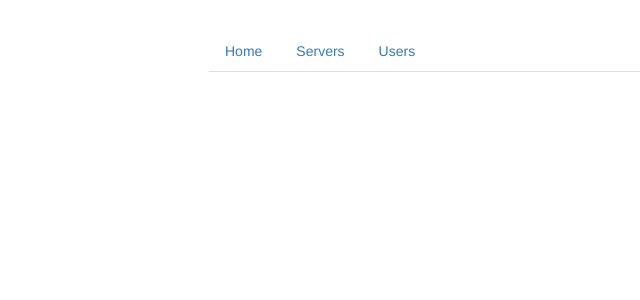
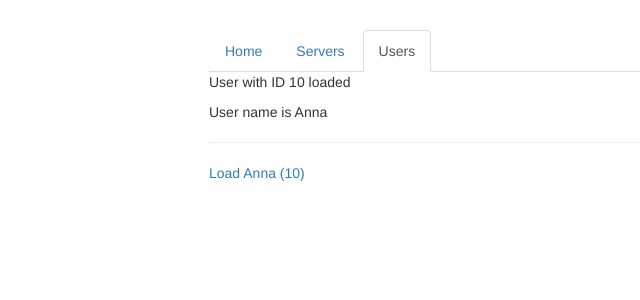
Before and after one commit to DimK10/angular-routing-lesson, an Angular app: page /users/10/Anna in a window 1280 px wide. Before the commit this address led to /. Shown: the top 300 px of the page, without its empty margins (56-696 px from the left). Built offline with nearby package versions, Linux system fonts and the light colour scheme.

Commit message:
Lesson 135 finished

```diff
--- a/src/app/users/user/user.component.html
+++ b/src/app/users/user/user.component.html
@@ -1,2 +1,4 @@
-<p>User with ID _ID_ loaded.</p>
-<p>User name is _NAME_</p>
+<p>User with ID {{ user.id }} loaded</p>
+<p>User name is {{ user.name }}</p>
+<hr>
+<a [routerLink]="['/users', 10, 'Anna']">Load Anna (10)</a>
--- a/src/app/users/user/user.component.ts
+++ b/src/app/users/user/user.component.ts
@@ -1,4 +1,5 @@
-import { Component, OnInit } from '@angular/core';
+import {Component, OnInit} from '@angular/core';
+import {ActivatedRoute, Params} from "@angular/router";
 
 @Component({
   selector: 'app-user',
@@ -8,9 +9,21 @@
 export class UserComponent implements OnInit {
   user: {id: number, name: string};
 
-  constructor() { }
+  constructor(private route: ActivatedRoute) {
+  }
 
   ngOnInit() {
+    this.user = {
+      id: this.route.snapshot.params['id'],
+      name: this.route.snapshot.params['name'],
+    }
+    this.route.params
+      .subscribe(
+        (params: Params) => {
+          this.user.id = params['id'];
+          this.user.name = params['name'];
+        }
+      );
   }
 
 }
```
Also changed, not shown: src/app/app.module.ts (+12 -11 lines).
